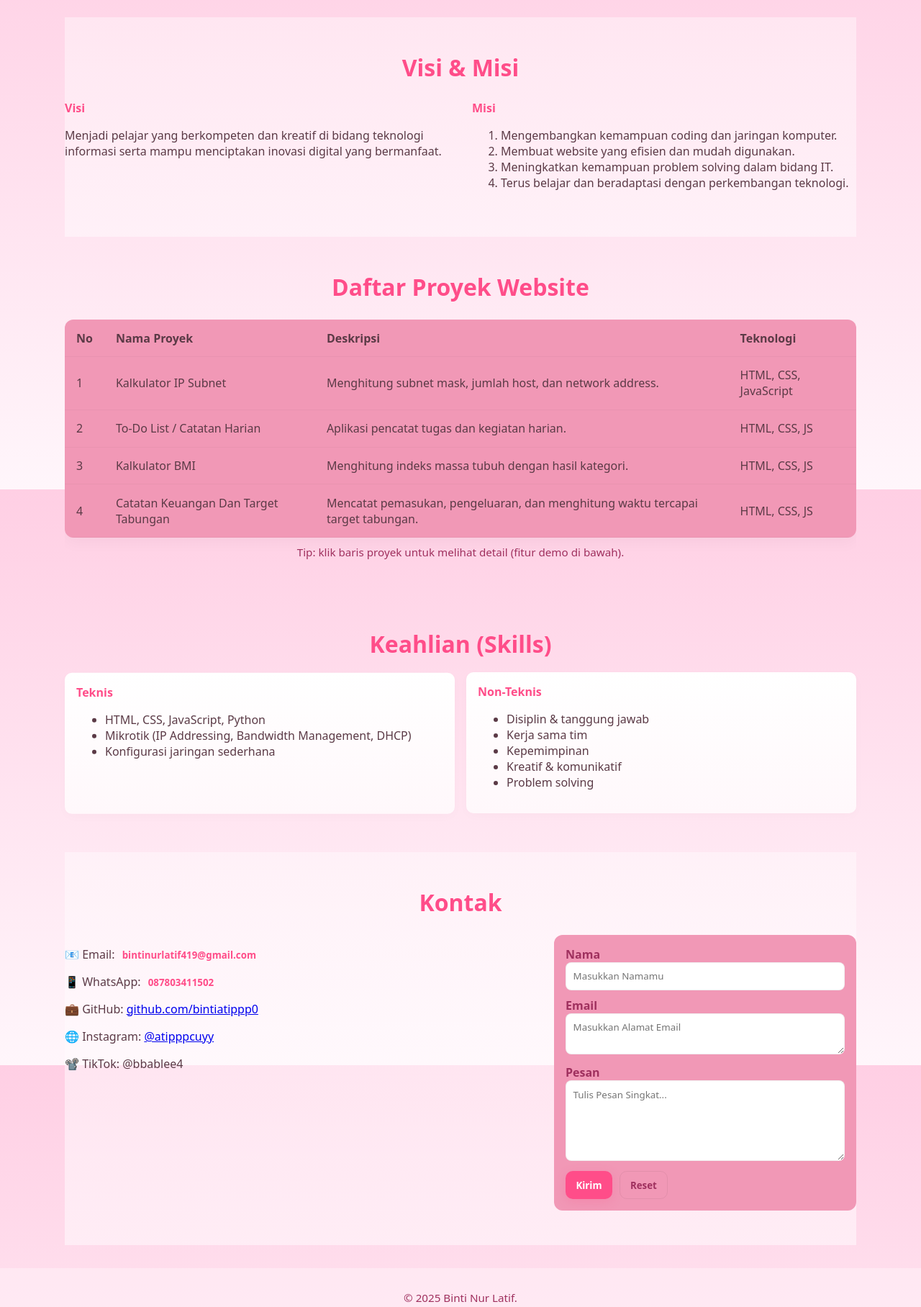
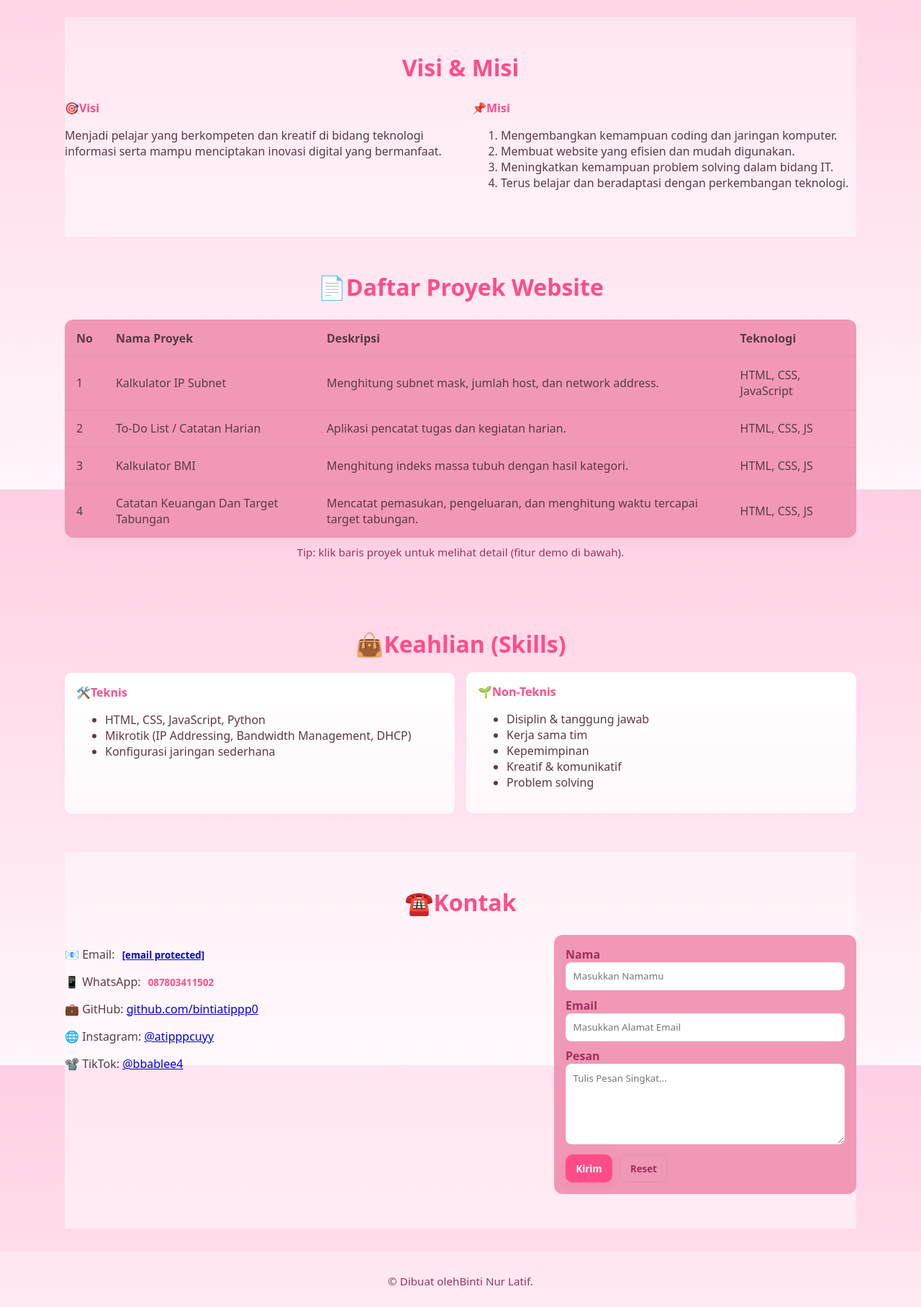
Before and after one commit to bintiatippp0/bntii, a plain HTML site: page index.html in a window 1280 px wide. Shown: the part 920-2736 px from the top of the page at 72% size. Drawn offline with Linux system fonts and the light colour scheme.

Commit message:
Update index.html

```diff
--- a/index.html
+++ b/index.html
@@ -5,10 +5,9 @@
     <meta name="viewport" content="width=device-width, initial-scale=1.0">
     <title>Binti Nur Latif - Portfolio</title>
     <link rel="stylesheet" href="style.css">
-       <link rel="preconnect" href="https://fonts.googleapis.com">
+    <link rel="preconnect" href="https://fonts.googleapis.com">
     <link rel="preconnect" href="https://fonts.gstatic.com" crossorigin>
     <link href="https://fonts.googleapis.com/css2?family=Inter:wght@400;500;600;700&display=swap" rel="stylesheet">
-
 </head>
 <body>
   <header class="site-header">
@@ -54,7 +53,7 @@
 
     <!-- About -->
     <section id="about" class="section container">
-      <h3>Profil Singkat</h3>
+      <h3>🗝️Profil Singkat</h3>
       <div class="about-text">
         <p>Halo!! Saya Binti Nur Latif, seorang pelajar yang menempuh pendidikan di bidang Teknik Komputer dan Jaringan (TKJ).</p>
 
@@ -73,11 +72,11 @@
       <h3>Visi &amp; Misi</h3>
       <div class="vm-grid">
         <div>
-           <h4>Visi</h4>
+           <h4>🎯Visi</h4>
            <p>Menjadi pelajar yang berkompeten dan kreatif di bidang teknologi informasi serta mampu menciptakan inovasi digital yang bermanfaat.</p>
         </div>
         <div>
-           <h4>Misi</h4>
+           <h4>📌Misi</h4>
            <ol>
             <li>Mengembangkan kemampuan coding dan jaringan komputer.</li>
             <li>Membuat website yang efisien dan mudah digunakan.</li>
@@ -90,7 +89,7 @@
 
     <!-- Projects -->
     <section id="projects" class="section container">
-      <h3>Daftar Proyek Website</h3>
+      <h3>📄Daftar Proyek Website</h3>
       <div class="projects-wrap">
         <table class="projects-table" role="table">
           <thead>
@@ -107,7 +106,7 @@
               <td>Kalkulator IP Subnet</td>
               <td>Menghitung subnet mask, jumlah host, dan network address.</td>
               <td>HTML, CSS, JavaScript</td>
-            </tr
+            </tr>
             <tr>
               <td>2</td>
               <td>To-Do List / Catatan Harian</td>
@@ -142,10 +141,10 @@
 
     <!-- Skills -->
     <section id="skills" class="section container">
-      <h3>Keahlian (Skills)</h3>
+      <h3>👜Keahlian (Skills)</h3>
       <div class="skills-grid">
         <div class="skill-card">
-          <h4>Teknis</h4>
+          <h4>🛠️Teknis</h4>
           <ul>
             <li>HTML, CSS, JavaScript, Python</li>
             <li>Mikrotik (IP Addressing, Bandwidth Management, DHCP)</li>
@@ -153,7 +152,7 @@
           </ul>
         </div>
         <div class="skill-card">
-          <h4>Non-Teknis</h4>
+          <h4>🌱Non-Teknis</h4>
           <ul>
             <li>Disiplin &amp; tanggung jawab</li>
             <li>Kerja sama tim</li>
@@ -167,14 +166,14 @@
 
     <!-- Contact -->
     <section id="contact" class="section alt container">
-      <h3>Kontak</h3>
+      <h3>☎️Kontak</h3>
       <div class="contact-grid">
         <div>
-          <p>📧 Email: <button class="link-like" data-copy="bintinurlatif419@gmail.com">bintinurlatif419@gmail.com</button></p>
+          <p>📧 Email: <button class="link-like" data-copy="bintinurlatif419@gmail.com"><a href="/cdn-cgi/l/email-protection" class="__cf_email__" data-cfemail="72101b1c061b1c07001e13061b1446434b32151f131b1e5c111d1f">[email&#160;protected]</a></button></p>
           <p>📱 WhatsApp: <button class="link-like" data-copy="087803411502">087803411502</button></p>
           <p>💼 GitHub: <a href="https://github.com/bintiatippp0" target="_blank" rel="noopener">github.com/bintiatippp0</a></p>
           <p>🌐 Instagram: <a href="https://instagram.com/atipppcuyy" target="_blank" rel="noopener">@atipppcuyy</a></p>
-          <p> 📽️ TikTok: <href="https://www.tiktok.com/@bbablee4" target="_blank" rel="noopener">@bbablee4</a></p>
+          <p>📽️ TikTok: <a href="https://www.tiktok.com/@bbablee4" target="_blank" rel="noopener">@bbablee4</a></p>
         </div>
 
         <form id="contactForm" class="contact-form" autocomplete="on">
@@ -184,7 +183,7 @@
           </label>
           <label>
             Email
-            <textarea name="email" type="text" required placeholder="Masukkan Alamat Email"></textarea>
+            <input name="email" type="email" required placeholder="Masukkan Alamat Email">
           </label>
           <label>
             Pesan
@@ -200,9 +199,9 @@
   </main>
 
   <footer class="footer">
-      <p>&copy; 2025 Binti Nur Latif.</p>
-    </footer>
+      <p>&copy; Dibuat olehBinti Nur Latif.</p>
+  </footer>
 
-    <script src="script.js"></script>
+  <script data-cfasync="false" src="/cdn-cgi/scripts/5c5dd728/cloudflare-static/email-decode.min.js"></script><script src="script.js"></script>
 </body>
 </html>
```
